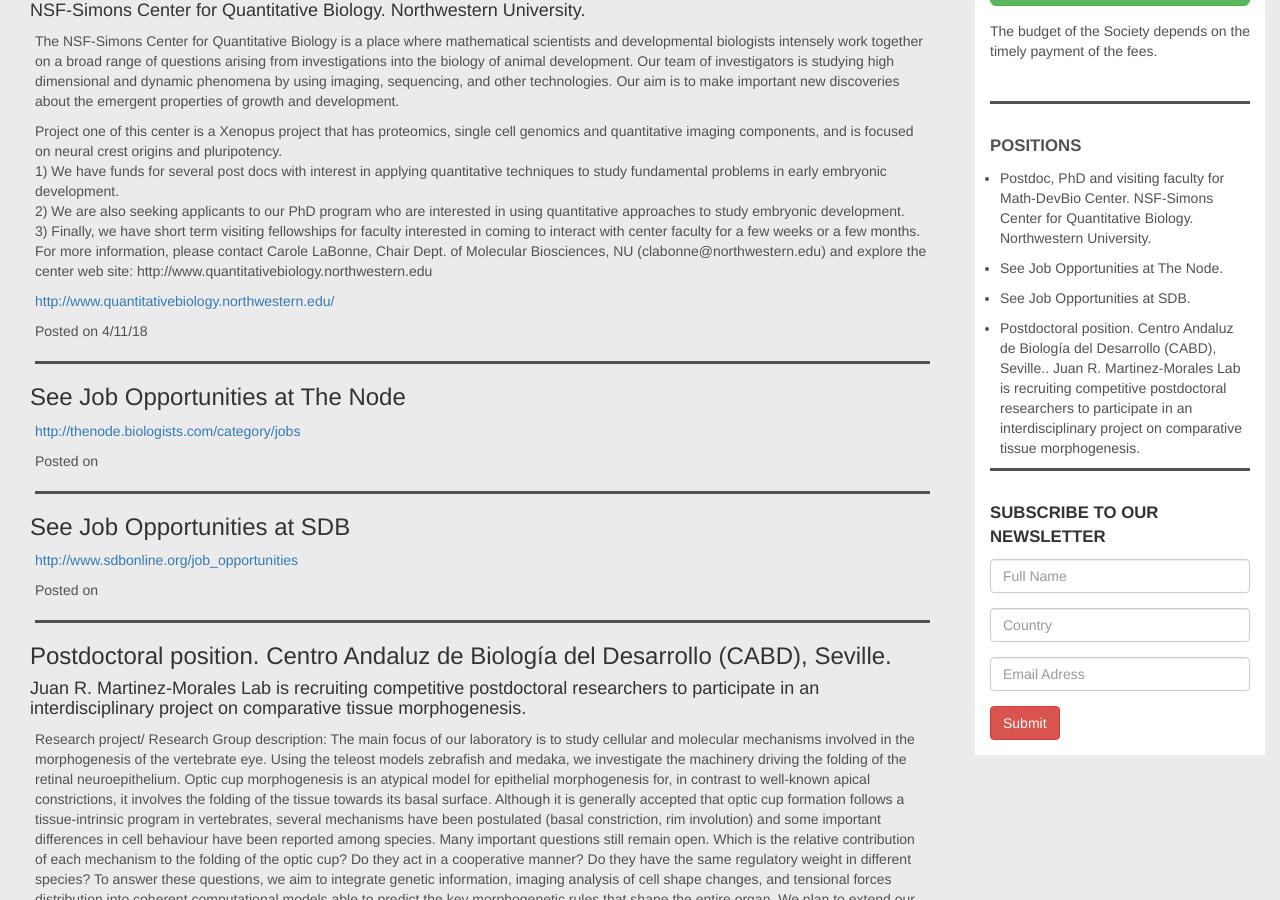
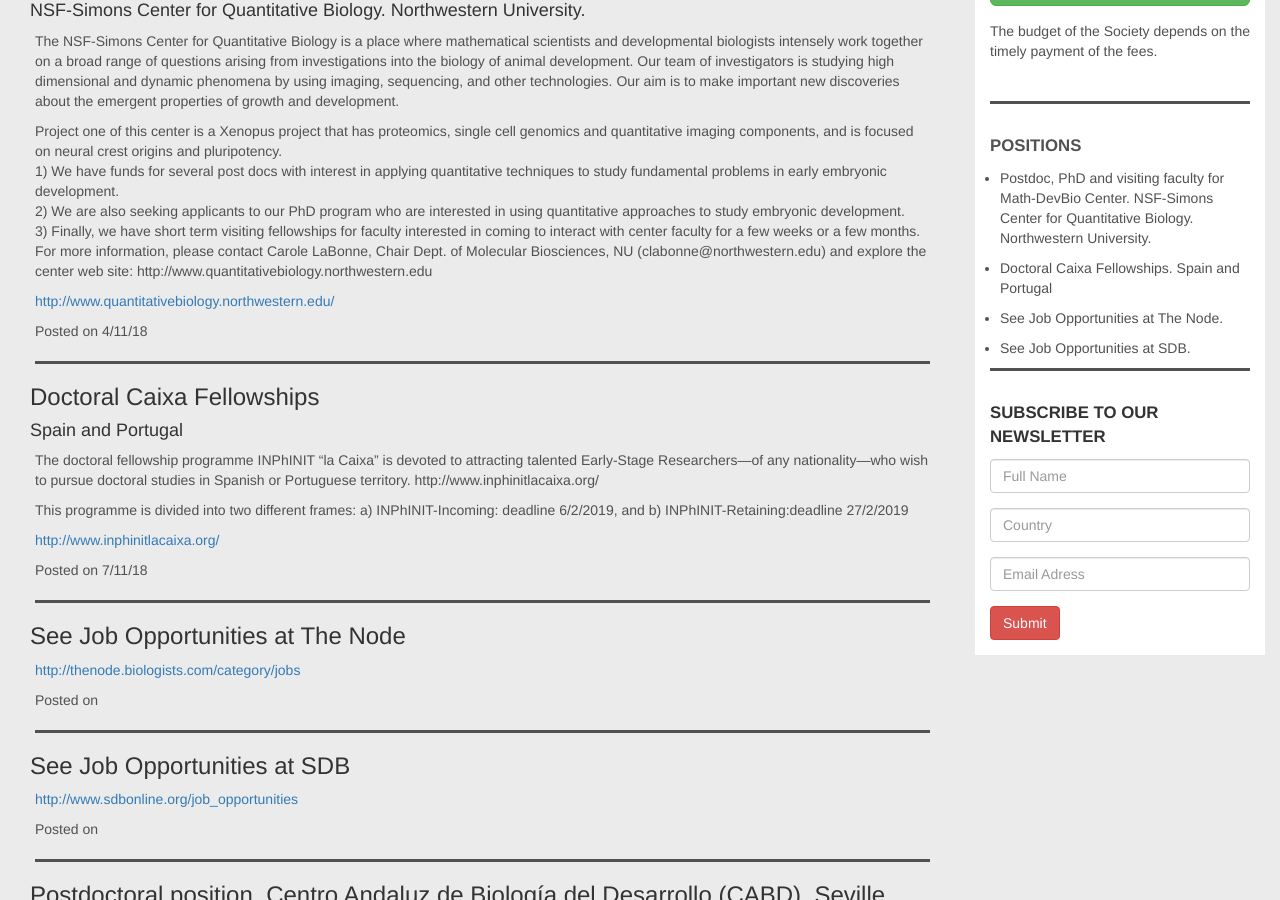
Before and after one commit to lasdb/lasdb.github.io, a Jekyll site: the page built from _posts/2000-01-01-jobs.markdown, in a window 1280 px wide and 900 px high, scrolled down 353 px. Built offline with Jekyll 4.4.1, drawn with Linux system fonts in a browser that asks for light colours; nearby versions of some CDN libraries.

Commit message:
Update 2000-01-01-jobs.markdown

```diff
--- a/_posts/2000-01-01-jobs.markdown
+++ b/_posts/2000-01-01-jobs.markdown
@@ -16,6 +16,13 @@
 3) Finally, we have short term visiting fellowships for faculty interested in coming to interact with center faculty for a few weeks or a few months.<br>
 For more information, please contact Carole LaBonne, Chair Dept. of Molecular Biosciences, NU (clabonne@northwestern.edu) and explore the center web site: http://www.quantitativebiology.northwestern.edu'
     URL: 'http://www.quantitativebiology.northwestern.edu/'
+
+  - title: 'Doctoral Caixa Fellowships'
+    date: '7/11/18'
+    subtitle: 'Spain and Portugal'
+    body: 'The doctoral fellowship programme INPhINIT “la Caixa” is devoted to attracting talented Early-Stage Researchers—of any nationality—who wish to pursue doctoral studies in Spanish or Portuguese territory.  http://www.inphinitlacaixa.org/'
+    par2: 'This programme is divided into two different frames: a) INPhINIT-Incoming: deadline 6/2/2019, and b) INPhINIT-Retaining:deadline 27/2/2019'
+    URL: 'http://www.inphinitlacaixa.org/'
 
   - title: 'See Job Opportunities at The Node'
     date: ''
```
